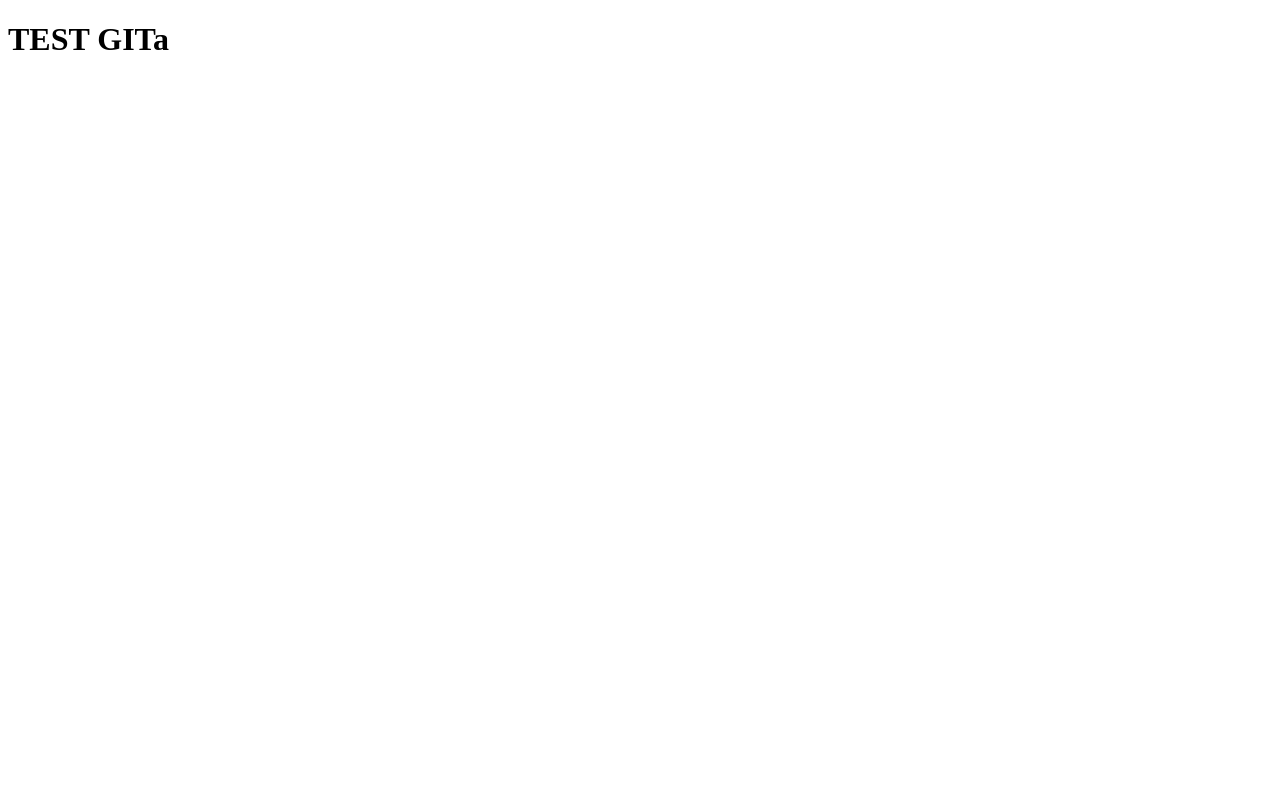
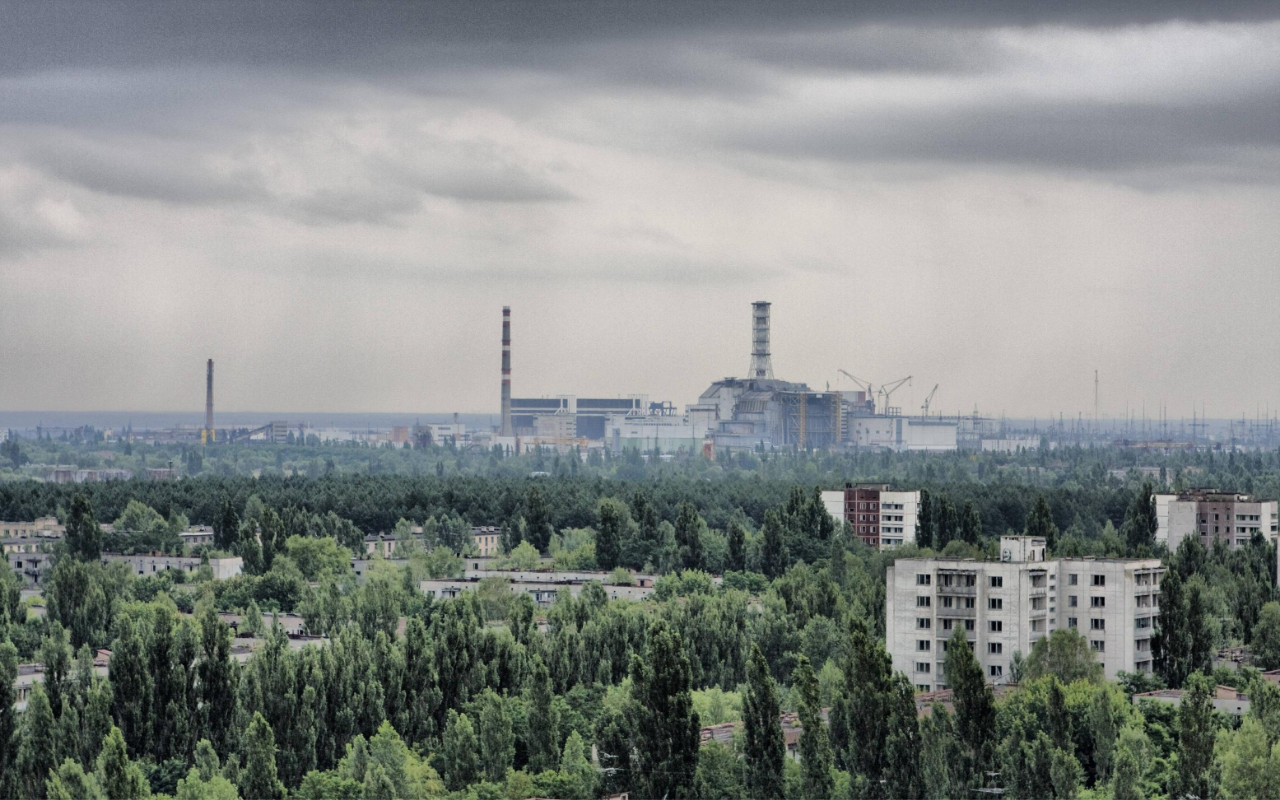
Before and after one commit to Nefariusek/CCportfolio, a plain HTML site: page index.html in a window 1280 px wide. Drawn offline with Linux system fonts and the light colour scheme.

Commit message:
Dodany arkusz styli, zdjecie do tla. Ain't much but it's honest work.

```diff
--- a/index.html
+++ b/index.html
@@ -1,15 +1,15 @@
 <!DOCTYPE html>
 <html lang="pl-PL">
-
-
 <head>
     <meta charset="UTF-8">
     <meta name="viewport" content="width=device-width, initial-scale=1.0">
     <meta http-equiv="X-UA-Compatible" contetn="ie=edge">
-    <title>Test GIT w Visual Studio Code</title>
+    <title>Wizytówka - I projekt CodersCamp</title>
+    <link rel="stylesheet" href="./style.css">
+
 </head>
 <body>
-    <h1>TEST GITa</h1>
+    <div class="mybackground"> </div>
 </body>
 
 </html>
--- /dev/null
+++ b/style.css
@@ -0,0 +1,11 @@
+
+.mybackground{
+    background-image: url(./img/zonebg.jpg);
+    top: 0;
+    left: 0;
+    width: 100%;
+    min-height: 100%;
+    background-repeat: no-repeat;
+    background-size: cover;
+    position: fixed;
+}
```
Also changed, not shown: img/zonebg.jpg (added), scripts.js (added).
